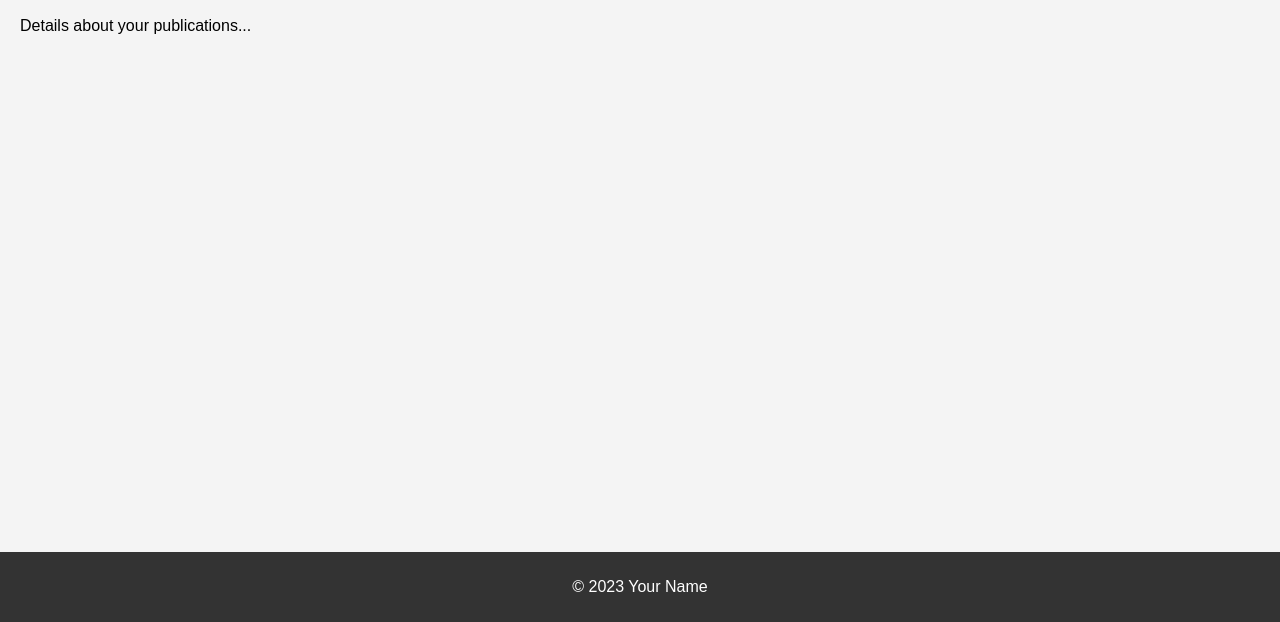
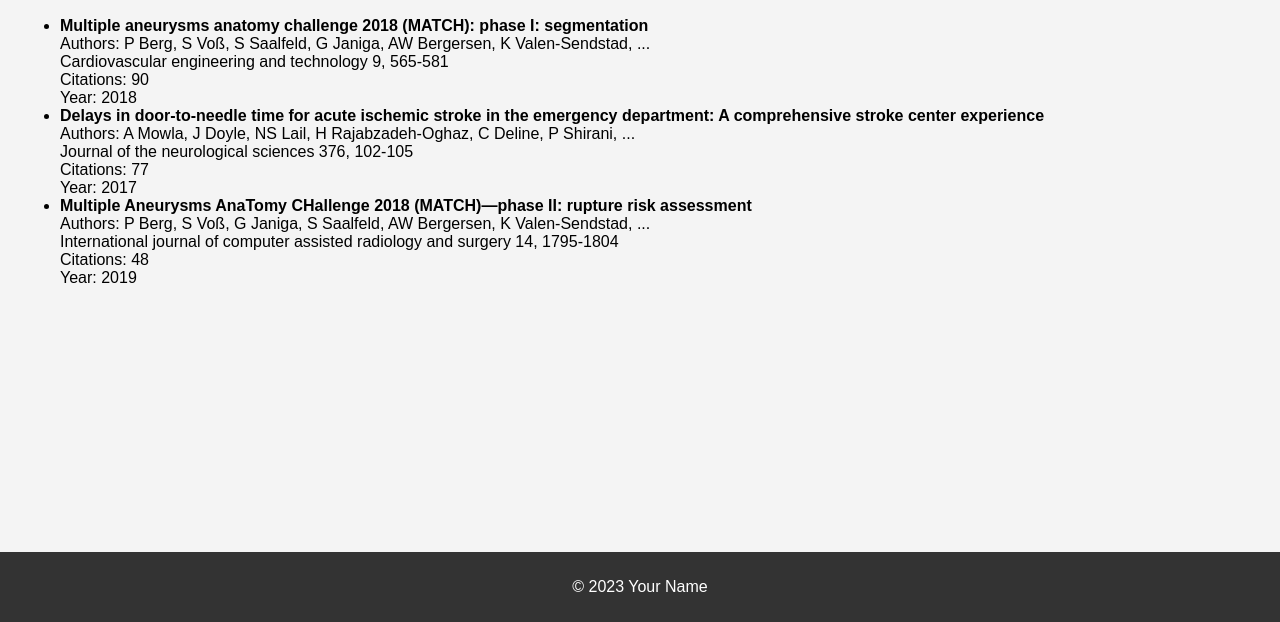
Before and after one commit to hamid18111/oghaz, a plain HTML site: page publications.html in a window 1280 px wide. Shown: the part 178-800 px from the top of the page. Drawn offline with Linux system fonts and the light colour scheme.

Commit message:
adding papers

```diff
--- a/publications.html
+++ b/publications.html
@@ -19,7 +19,29 @@
     <main>
         <section id="publications">
             <h2>Publications</h2>
-            <p>Details about your publications...</p>
+            <ul>
+                <li>
+                    <strong>Multiple aneurysms anatomy challenge 2018 (MATCH): phase I: segmentation</strong><br>
+                    Authors: P Berg, S Voß, S Saalfeld, G Janiga, AW Bergersen, K Valen-Sendstad, ...<br>
+                    Cardiovascular engineering and technology 9, 565-581<br>
+                    Citations: 90<br>
+                    Year: 2018
+                </li>
+                <li>
+                    <strong>Delays in door-to-needle time for acute ischemic stroke in the emergency department: A comprehensive stroke center experience</strong><br>
+                    Authors: A Mowla, J Doyle, NS Lail, H Rajabzadeh-Oghaz, C Deline, P Shirani, ...<br>
+                    Journal of the neurological sciences 376, 102-105<br>
+                    Citations: 77<br>
+                    Year: 2017
+                </li>
+                <li>
+                    <strong>Multiple Aneurysms AnaTomy CHallenge 2018 (MATCH)—phase II: rupture risk assessment</strong><br>
+                    Authors: P Berg, S Voß, G Janiga, S Saalfeld, AW Bergersen, K Valen-Sendstad, ...<br>
+                    International journal of computer assisted radiology and surgery 14, 1795-1804<br>
+                    Citations: 48<br>
+                    Year: 2019
+                </li>
+            </ul>
         </section>
     </main>
     <footer>
```
